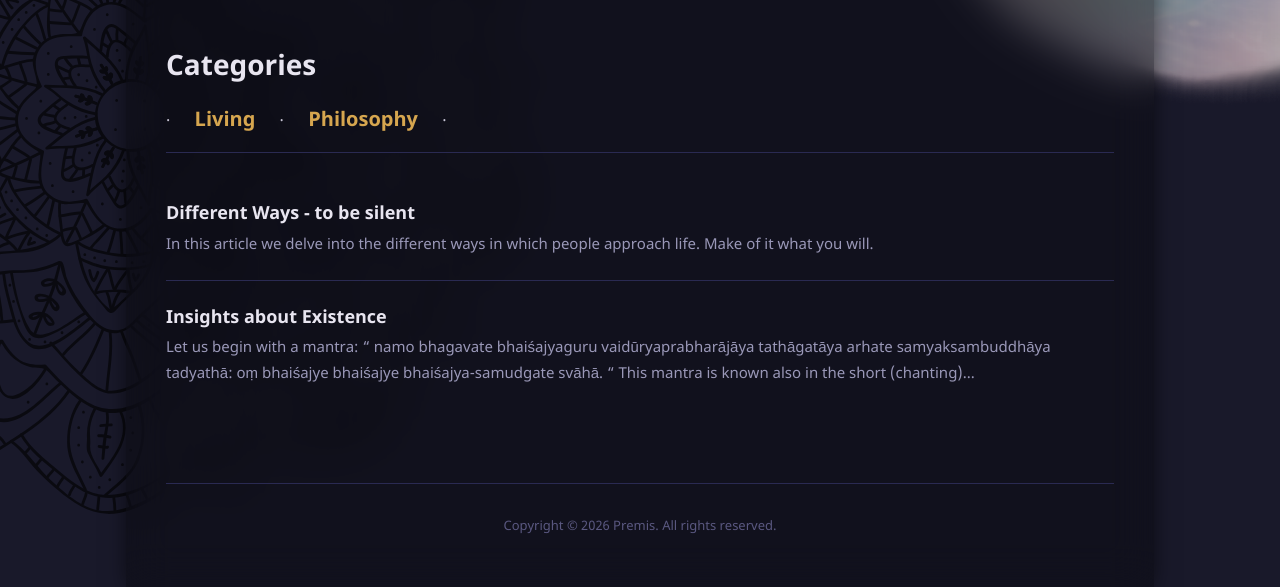
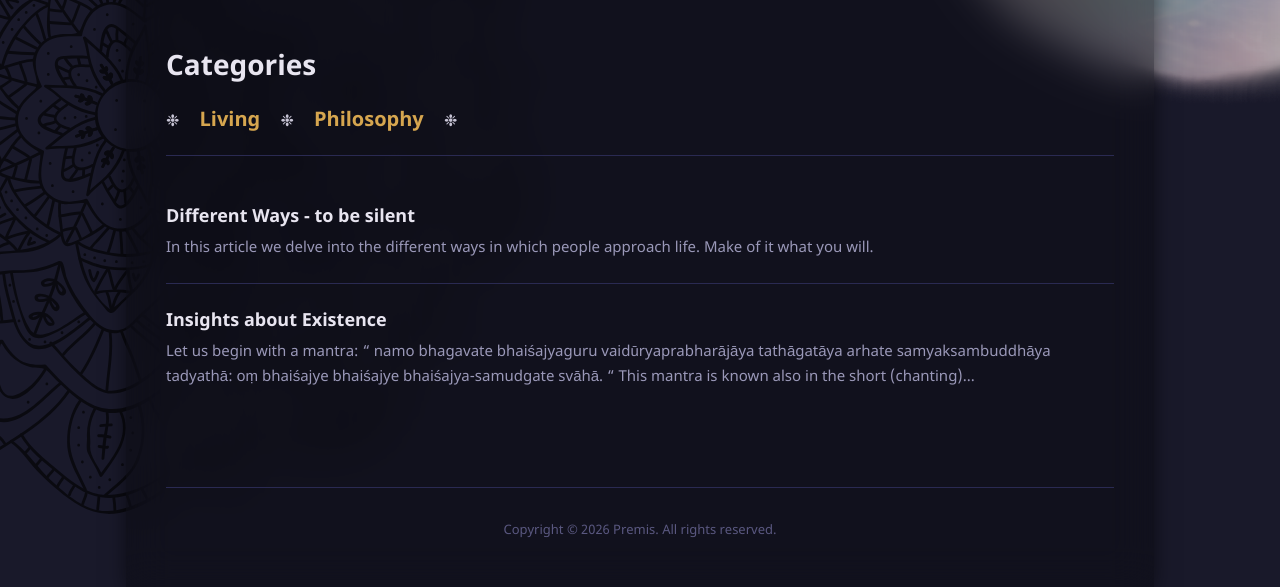
Before and after one commit to premis/premis.github.io, a Jekyll site: the page built from categories.html, in a window 1280 px wide. Shown: the part 334-921 px from the top of the page. Built offline with Jekyll 4.4.1, drawn with Linux system fonts in a browser that asks for light colours.

Commit message:
Added ❉ between category titles

```diff
--- a/categories.html
+++ b/categories.html
@@ -9,11 +9,18 @@ permalink: /categories/
 {% assign grouped = site.articles | group_by: "category" | sort: "name" %}
 
 <div class="categories-bar" role="group" aria-label="Filter by category">
-  . &nbsp;
+  <div style="text-align: center; margin: 5px 0;">
+    ❉&nbsp;
+  </div>
+
   {% for group in grouped %}
     {% assign cat_slug = group.name | slugify %}
+    <div>
     <a href="#{{ cat_slug }}" class="category-pill" data-category="{{ cat_slug }}">{{ group.name }}</a>
-    &nbsp; . &nbsp;
+   </div>
+   <div style="text-align: center; margin: 5px 0;">
+    &nbsp;❉&nbsp;
+   </div>
   {% endfor %}
 </div>
 
```
